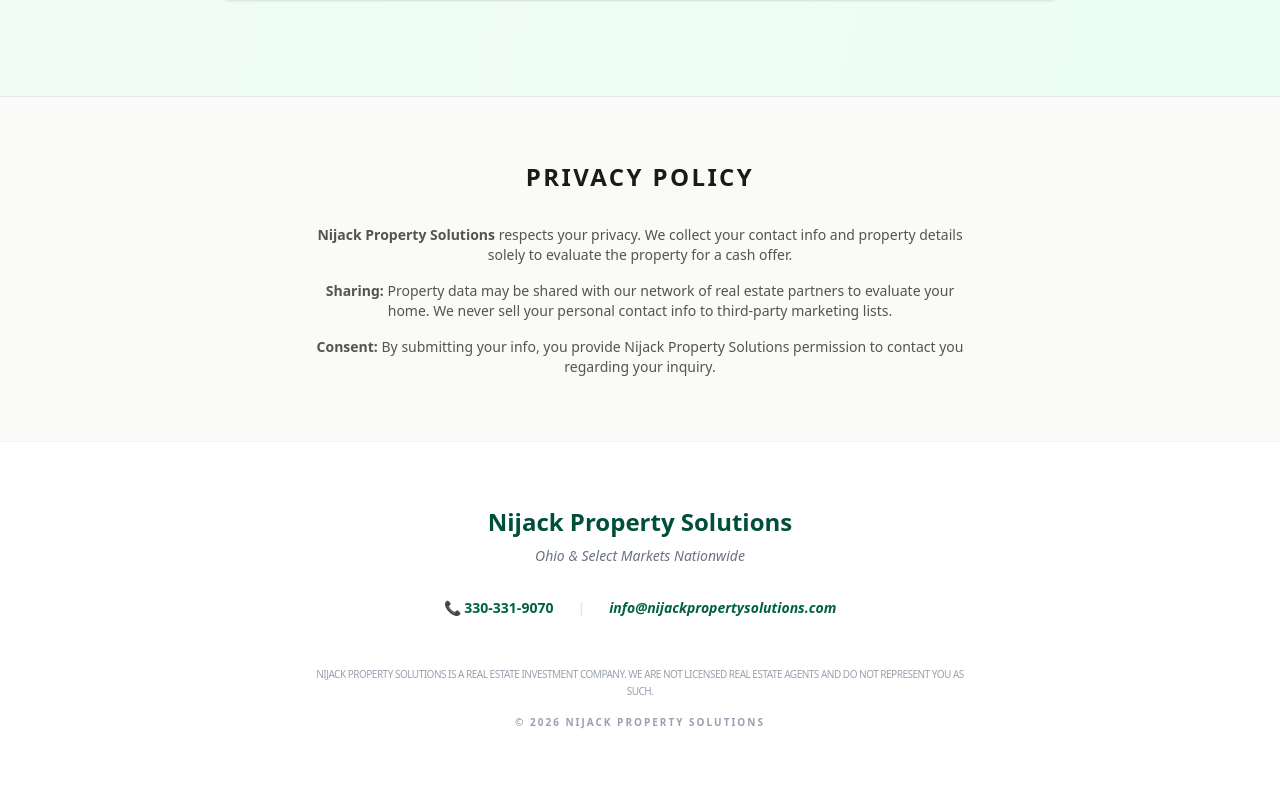
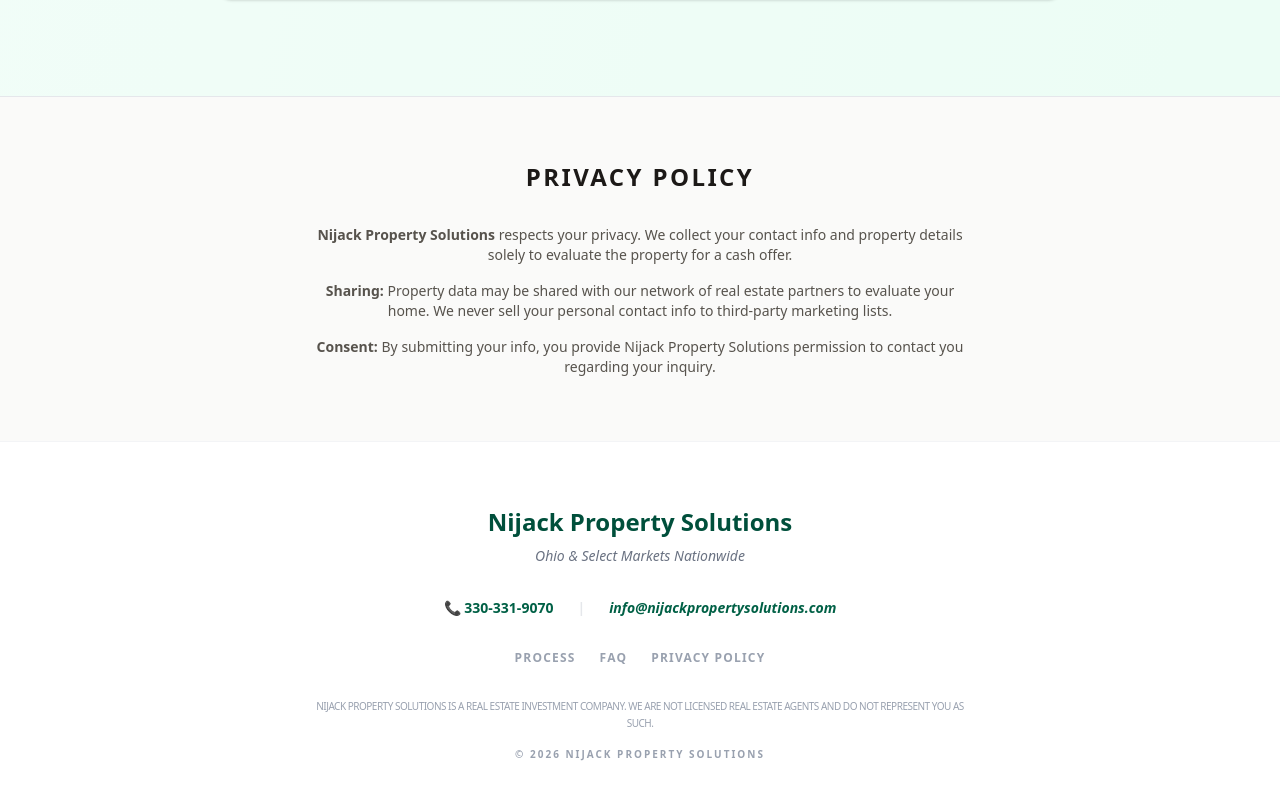
Before and after one commit to nijackacquisitions56/nijack-property-solutions, a React (Vite) app: page / in a window 1280 px wide. Shown: the part 4144-4942 px from the top of the page. Built offline with nearby package versions, Linux system fonts and the light colour scheme.

Commit message:
Update App.jsx

```diff
--- a/src/App.jsx
+++ b/src/App.jsx
@@ -57,7 +57,7 @@ export default function NijackPropertySolutionsWebsite() {
         </div>
       </header>
 
-      {/* HERO SECTION - UPDATED GEOGRAPHY */}
+      {/* HERO SECTION */}
       <section className="mx-auto max-w-7xl px-6 py-12 flex flex-col items-center text-center">
         <div className="mb-4 inline-flex items-center gap-2 rounded-full bg-emerald-100 px-4 py-1 text-emerald-700 text-sm font-bold border border-emerald-200">
           <span>🌎</span> Buying Houses in Ohio & Major Markets Nationwide
@@ -71,11 +71,10 @@ export default function NijackPropertySolutionsWebsite() {
           Skip the repairs, the agents, and the months of waiting. See if your property qualifies for a fair, no-obligation cash offer.
         </p>
 
-        {/* CALL TO ACTION BOX */}
         <div className="mb-16 rounded-3xl bg-white p-8 border-2 border-emerald-100 shadow-xl w-full max-w-md">
           <p className="text-emerald-900 font-bold text-sm mb-1 uppercase tracking-widest text-center">Speak With Our Acquisition Team</p>
           <a href="tel:3303319070" className="text-4xl font-black text-emerald-700 hover:text-emerald-800 transition-colors block text-center">330-331-9070</a>
-          <p className="text-xs text-gray-400 mt-2 italic text-center">A Trusted, Ohio-Based Company</p>
+          <p className="text-xs text-gray-400 mt-2 italic text-center text-center">A Trusted, Ohio-Based Company</p>
         </div>
       </section>
 
@@ -221,16 +220,22 @@ export default function NijackPropertySolutionsWebsite() {
         </div>
       </section>
 
-      {/* FOOTER */}
+      {/* FOOTER - CLICKABLE PRIVACY LINK ADDED */}
       <footer className="bg-white py-16 border-t border-gray-100">
         <div className="mx-auto max-w-7xl px-6 text-center">
           <div className="font-black text-2xl text-emerald-900 mb-2 text-center">Nijack Property Solutions</div>
           <p className="text-gray-500 text-sm mb-8 italic text-center">Ohio & Select Markets Nationwide</p>
 
-          <div className="flex flex-col md:flex-row justify-center items-center gap-6 text-sm font-bold text-emerald-800 mb-12 text-center">
+          <div className="flex flex-col md:flex-row justify-center items-center gap-6 text-sm font-bold text-emerald-800 mb-8 text-center">
             <a href="tel:3303319070" className="hover:text-emerald-900 transition-all text-center">📞 330-331-9070</a>
             <span className="hidden md:block text-gray-200">|</span>
             <a href="mailto:info@nijackpropertysolutions.com" className="lowercase italic hover:text-emerald-900 transition-all text-center">info@nijackpropertysolutions.com</a>
+          </div>
+
+          <div className="flex justify-center gap-6 mb-8 text-xs font-bold text-gray-400 uppercase tracking-widest">
+            <a href="#how" className="hover:text-emerald-700 transition-colors">Process</a>
+            <a href="#faq" className="hover:text-emerald-700 transition-colors">FAQ</a>
+            <a href="#privacy" className="hover:text-emerald-700 transition-colors">Privacy Policy</a>
           </div>
 
           <p className="text-[10px] text-gray-400 max-w-2xl mx-auto mb-4 leading-relaxed uppercase tracking-tighter text-center">
```
